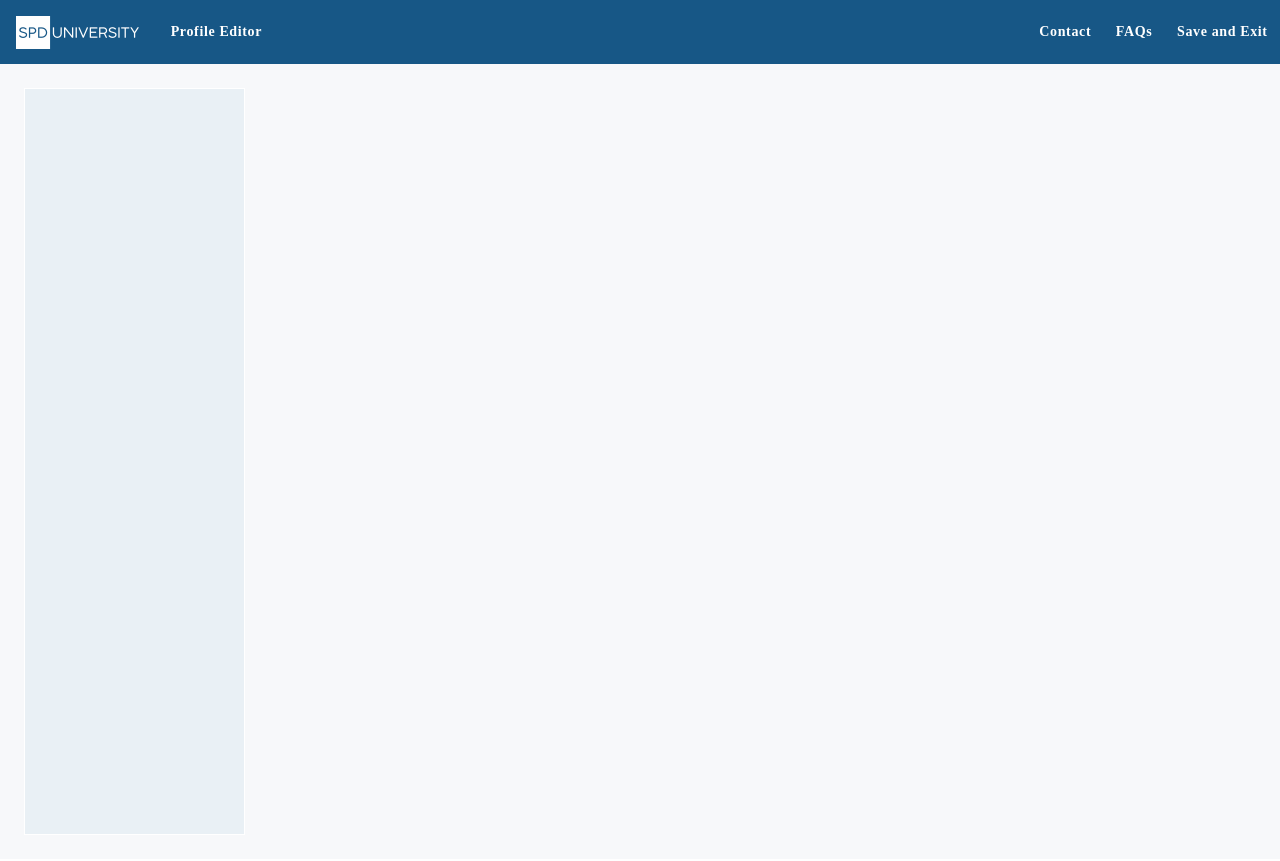
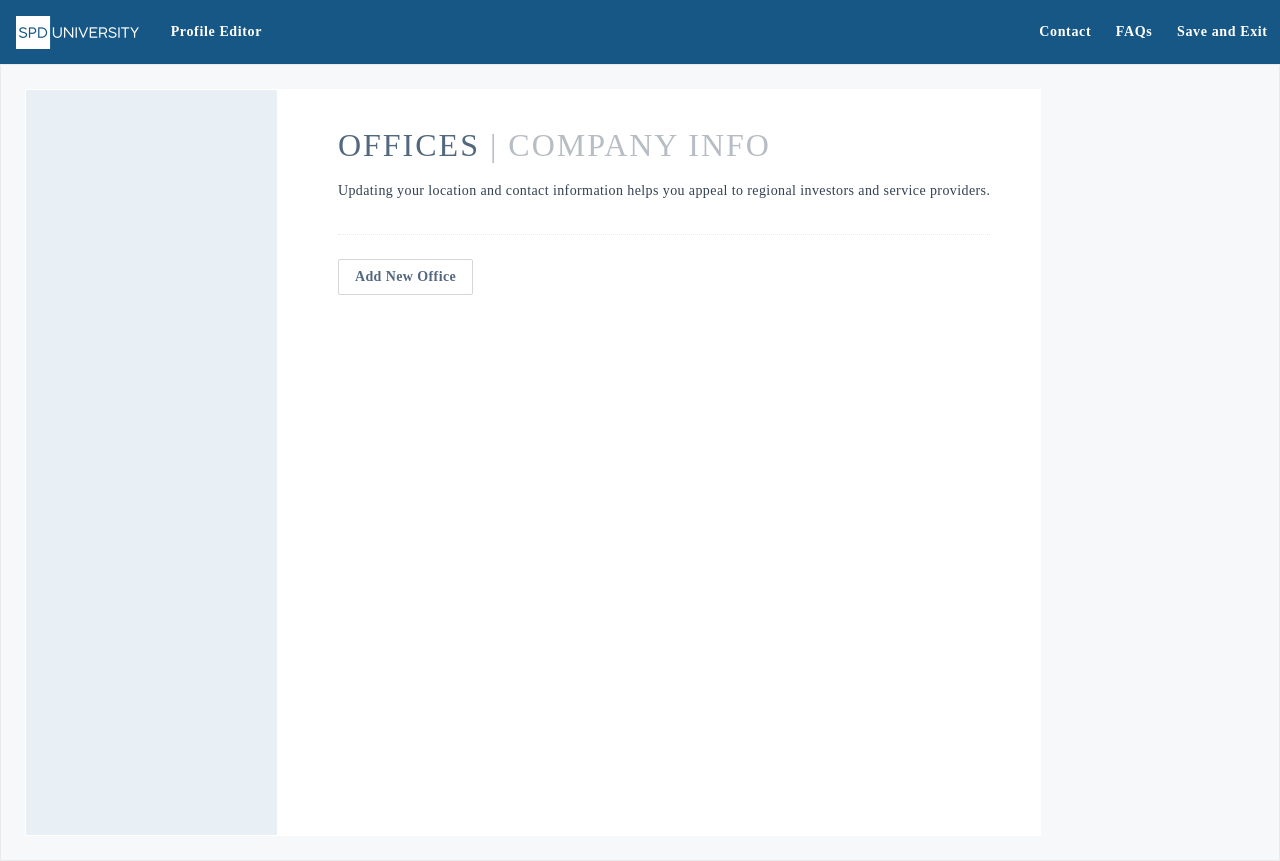
Before and after one commit to andrey241991/test_app, a React (Create React App) app: page / in a window 1280 px wide. Built offline with nearby package versions, Linux system fonts and the light colour scheme.

Commit message:
Custom button was added, officePage was added

```diff
--- a/src/App.css
+++ b/src/App.css
@@ -1,9 +1,12 @@
-.app{
+.app {
   max-width: 1366px;
   margin: 0 auto;
   background-color: #f7f8fa;
 }
 
-.app-wrapper{
+.app-wrapper {
   padding: 24px;
+  display: flex;
+  box-shadow: 0 2px 2px 0 rgba(0, 0, 0, 0.2);
+  border: solid 1px #eaeaea;
 }
--- a/src/App.js
+++ b/src/App.js
@@ -2,6 +2,7 @@ import React from 'react';
 import './App.css';
 import Header from './components/Header';
 import SideBar from './components/SideBar';
+import OfficesPage from './components/OfficesPage';
 
 function App() {
   return (
@@ -9,6 +10,7 @@ function App() {
       <Header />
       <div className="app-wrapper">
         <SideBar/>
+        <OfficesPage/>
       </div>
     </div>
   );
--- /dev/null
+++ b/src/components/Button/index.js
@@ -0,0 +1,12 @@
+import React from 'react';
+import './style.css';
+
+const Button = ({children, onClickCallBack}) => {
+    return(
+        <button onClick={onClickCallBack} className='button'>
+            {children}
+        </button>
+    );
+}
+
+export default Button;
--- /dev/null
+++ b/src/components/Button/style.css
@@ -0,0 +1,13 @@
+.button {
+  padding: 9px 16px;
+  font-family: OpenSans;
+  font-size: 14px;
+  font-weight: bold;
+  font-stretch: normal;
+  font-style: normal;
+  letter-spacing: 0.4px;
+  color: #53687e;
+  border-radius: 2px;
+  border: solid 1px #d6d6d6;
+  background: white;
+}
--- /dev/null
+++ b/src/components/OfficesPage/index.js
@@ -0,0 +1,26 @@
+import React from 'react';
+import './style.css';
+import Button from '../Button';
+
+const OfficesPage = () => {
+    return <section className='offices'>
+        <div className='offices-container'>
+            <div className='offices-header'>
+                <h1 className='offices-header-title'>
+                    <span className='offices-header-title__first'>OFFICES</span>
+                    <span className='offices-header-title__second'>| COMPANY INFO</span>
+                </h1>
+                <h3 className='offices-header__sub-title'>Updating your location and contact information helps you appeal to regional investors and service providers.</h3>
+            </div>
+            <div className='offices-page-main'>
+                <Button onClickCallBack={()=> alert('HY man')}>Add New Office</Button>
+
+            </div>
+            <div className='offices-page-footer'>
+
+            </div>
+        </div>
+    </section>
+}
+
+export default OfficesPage;
--- /dev/null
+++ b/src/components/OfficesPage/style.css
@@ -0,0 +1,44 @@
+.offices {
+  background: #ffffff;
+}
+
+.offices-container {
+  padding: 38px 51px 0 60px;
+}
+
+.offices-header {
+  border-bottom: dotted 1px #eaeaea;
+  margin-bottom: 24px;
+}
+
+.offices-header .offices-header-title {
+  margin: 0;
+  padding-bottom: 19px;
+  font-family: OpenSans;
+  font-size: 32px;
+  letter-spacing: 2px;
+  font-weight: normal;
+  font-stretch: normal;
+  font-style: normal;
+}
+
+.offices-header .offices-header-title .offices-header-title__first {
+  color: #53687e;
+}
+
+.offices-header .offices-header-title .offices-header-title__second {
+  color: #b7bdc4;
+  padding-left: 10px;
+}
+
+.offices-header .offices-header__sub-title {
+  margin: 0;
+  padding-bottom: 35px;
+  font-family: OpenSans;
+  font-size: 14px;
+  letter-spacing: 0.4px;
+  color: #334152;
+  font-weight: normal;
+  font-stretch: normal;
+  font-style: normal;
+}
--- /dev/null
+++ b/src/components/OfficesPage/style.min.css
@@ -0,0 +1 @@
+.offices{background:#ffffff}.offices-header{border-bottom:dotted 1px #eaeaea}.offices-header .offices-header-title{margin:0;padding-bottom:19px;font-family:OpenSans;font-size:32px;letter-spacing:2px;font-weight:normal;font-stretch:normal;font-style:normal}.offices-header .offices-header-title .offices-header-title__first{color:#53687e}.offices-header .offices-header-title .offices-header-title__second{color:#b7bdc4;padding-left:10px}.offices-header .offices-header__sub-title{margin:0;padding-bottom:35px;font-family:OpenSans;font-size:14px;letter-spacing:0.4px;color:#334152;font-weight:normal;font-stretch:normal;font-style:normal}.offices-container{padding:38px 51px 0 60px}
--- /dev/null
+++ b/src/components/OfficesPage/style.scss
@@ -0,0 +1,43 @@
+.offices {
+    background: #ffffff;
+}
+
+.offices-header {
+    border-bottom:dotted 1px #eaeaea;
+
+    .offices-header-title {
+        margin: 0;
+        padding-bottom: 19px;
+        font-family: OpenSans;
+        font-size: 32px;
+        letter-spacing: 2px;
+        font-weight: normal;
+        font-stretch: normal;
+        font-style: normal;
+
+        .offices-header-title__first {
+            color: #53687e;
+        }
+
+        .offices-header-title__second {
+            color: #b7bdc4;
+            padding-left: 10px;
+        }
+    }
+
+    .offices-header__sub-title {
+        margin: 0;
+        padding-bottom: 35px;
+        font-family: OpenSans;
+        font-size: 14px;
+        letter-spacing: 0.4px;
+        color: #334152;
+        font-weight: normal;
+        font-stretch: normal;
+        font-style: normal;
+    }
+}
+
+.offices-container{
+    padding: 38px 51px 0 60px;
+}
--- a/src/components/SideBar/style.css
+++ b/src/components/SideBar/style.css
@@ -1,6 +1,7 @@
 .sidebar {
-    max-width: 219px;
-    height: 745px;
-    border: solid 1px #ffffff;
-    background-color: #e9f0f5;
-  }
+  width: 20.4%;
+  min-width: 150px;
+  height: 745px;
+  border: solid 1px #ffffff;
+  background-color: #e9f0f5;
+}
```
